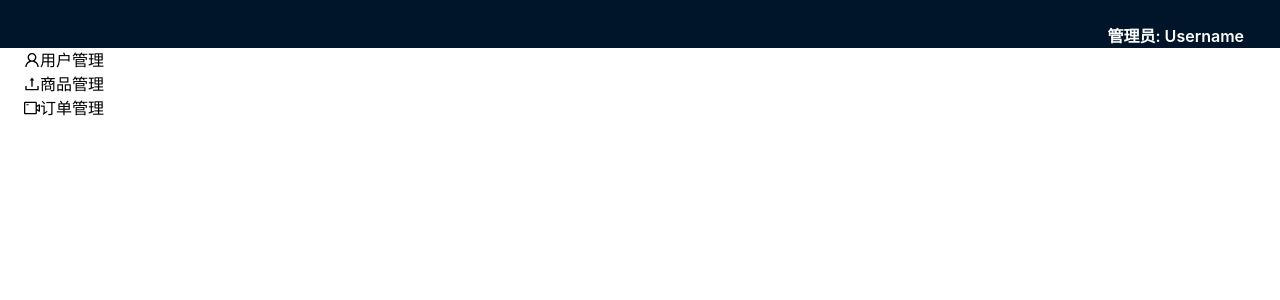
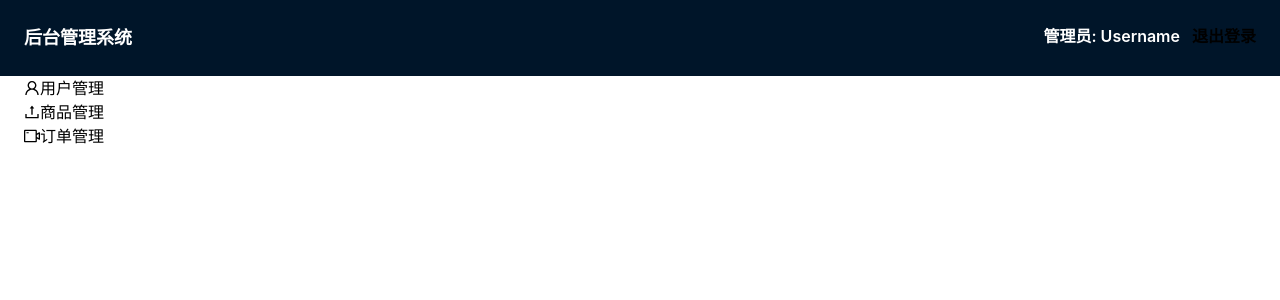
Before and after one commit to kongmingLatern/admin-react, a React (Create React App) app in the folder frontend/: page /admin in a window 1280 px wide. Shown: the top 300 px of the page. Built offline with nearby package versions, Linux system fonts and the light colour scheme.

Commit message:
feat: items

```diff
--- a/frontend/src/components/UI.tsx
+++ b/frontend/src/components/UI.tsx
@@ -1,6 +1,5 @@
 import { UploadOutlined, UserOutlined, VideoCameraOutlined } from '@ant-design/icons'
 import { Layout, Menu, MenuProps } from 'antd'
-import MenuItem from 'antd/lib/menu/MenuItem'
 import { Outlet, Link } from 'react-router-dom'
 import Header from './Header'
 
@@ -23,9 +22,9 @@ export default function UI() {
       type,
     } as MenuItem
   }
-  const User = <Link to="/user">用户管理</Link>
-  const Goods = <Link to="/goods">商品管理</Link>
-  const Order = <Link to="/order">订单管理</Link>
+  const User = <Link to="/admin/user">用户管理</Link>
+  const Goods = <Link to="/admin/goods">商品管理</Link>
+  const Order = <Link to="/admin/order">订单管理</Link>
   const items: MenuItem[] = [
     getItem(User, '1', <UserOutlined />),
     getItem(Goods, '2', <UploadOutlined />),
@@ -33,7 +32,7 @@ export default function UI() {
   ]
   return (
     <>
-      <Header />
+      <Header title="后台管理系统" exit="退出登录" />
       <Layout>
         <Sider breakpoint="lg" collapsedWidth="0">
           <div className="logo" />
```
